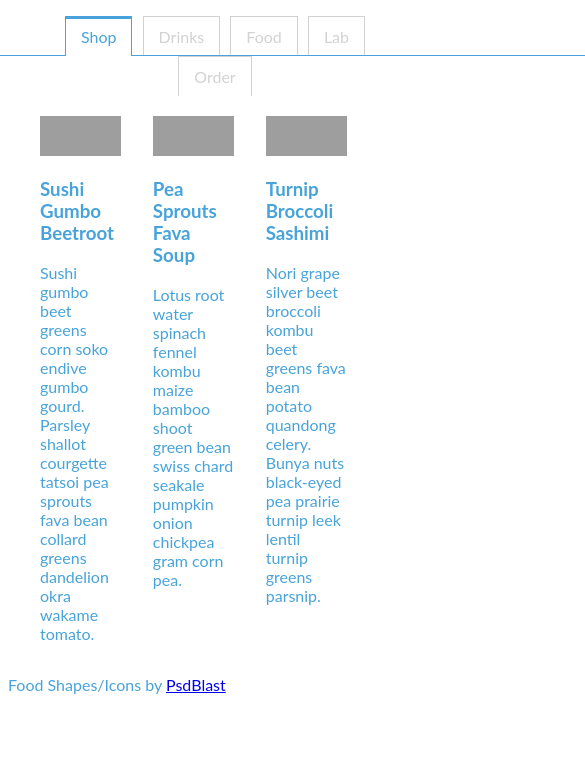
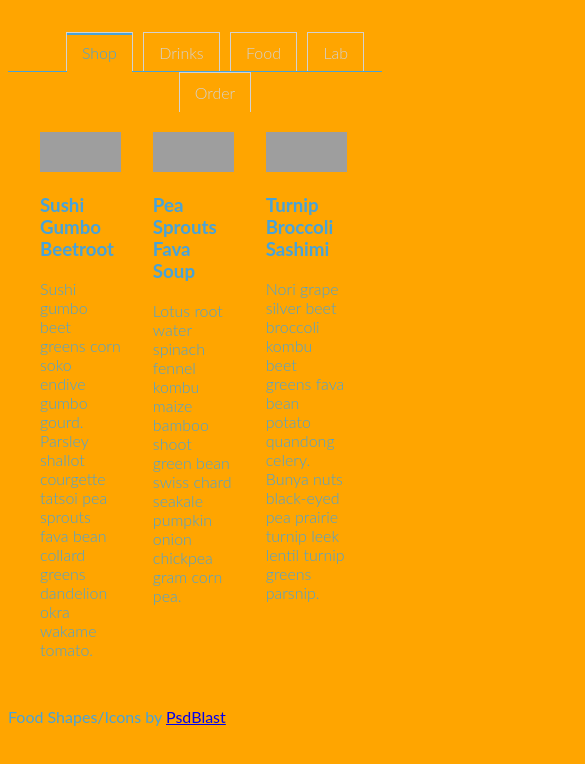
Before and after one commit to melrodbos/TIY-Assignments, a website: page FullWidthTabs/index.html in a window 390 px wide. Shown: the top 764 px of the page, 585 px wide, since content can reach past the window. Drawn offline with Linux system fonts and the light colour scheme; grey boxes are pictures that could not be loaded; files whose address does not match are found by name.

Commit message:
working with media queries and document organization

```diff
--- a/FullWidthTabs/styles.css
+++ b/FullWidthTabs/styles.css
@@ -6,11 +6,19 @@ body {
 
 
 /*Tabs*/
-ul{
+
+.tabs {
+	position: relative;
+	width: 100%auto;
+	overflow: hidden;
+	margin: 16px 0 32px 0;
+	font-weight: 300;
+}
+.tabs ul{
 	margin-bottom: 0;
 }
 
-ul li{
+.tabs ul li{
 	display: inline-block;
 	padding: 10px 15px 10px 15px;
 	margin: 0px 3px 0px 3px;
@@ -20,16 +28,16 @@ ul li{
 	position: relative;
 }
 /* anchor tag styling for mouseover event*/
-li a{
+.tabs li a{
 	text-decoration: none;
 	color: #d2d2d2;
 	transition: all .2s ease;
 }
 
-li a:hover{
+.tabs li a:hover{
 	color: pink;
 }
-/* Tabs class */
+/* Tabs class navigation */
 .tabs nav{
 	text-align: center;
 	margin-bottom: 20px;
@@ -63,6 +71,16 @@ li.tab_active a{
 	color: #47A3DA;
 }
 
+.content section:before,
+.content section:after {
+	content: '';
+	display: table;
+}
+
+.content section:after {
+	clear: both;
+}
+
 .content section[id^="section-"] {
   display: none;
   padding-left: 1em;
@@ -78,7 +96,7 @@ li.tab_active a{
   display: table;
   clear: both;
 }
-/*left Panel*/
+/*Panels*/
 .mediabox {
   width: 33%;
   float: left;
@@ -93,14 +111,34 @@ li.tab_active a{
 
 /* Media queries: to assign style to different device screens */
 /* iPad Landscape */
-@media only screen and (max-width: 1024px) and (min-width: 768px){
+@media only screen and (max-width: 840px) and (min-width: 471px){
   body {
     background: blue;
+		width: 40%;
+		float: left;
+	  box-sizing: border-box;
+	  padding-left: 1em;
+	  padding-right: 1em;
   }
 }
+
 /* iPad Portrait */
 @media only screen and (max-width: 768px) and (min-width: 480px){
   body {
     background: green;
   }
 }
+
+/* iphone 5 landscape */
+@media only screen and (max-width: 568px) and (min-width: 320px){
+  body {
+    background: pink;
+  }
+}
+
+/*iphone 5 portrait*/
+@media only screen and (max-width: 568px) and (min-width: 320px){
+  body {
+    background: orange;
+  }
+}
```
